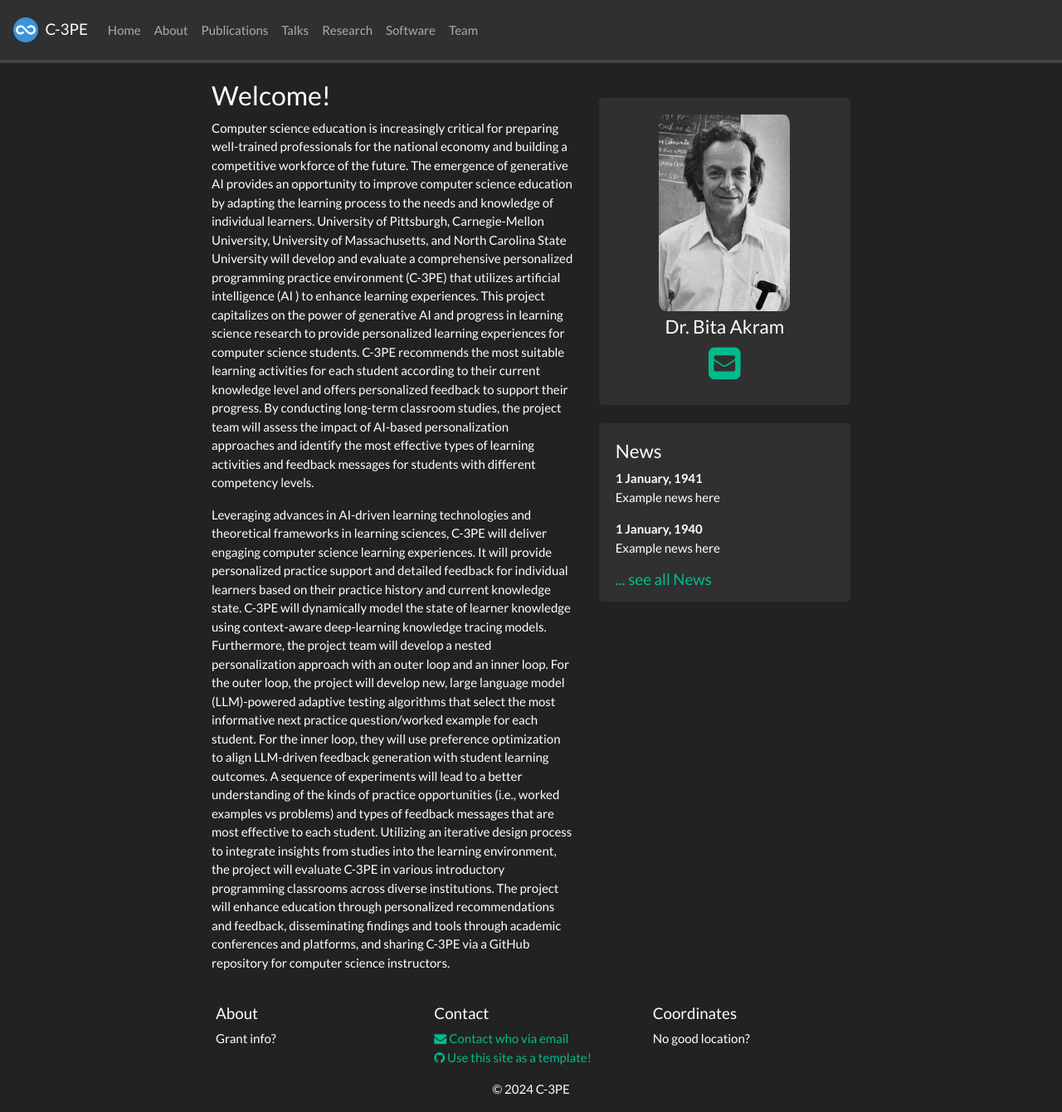
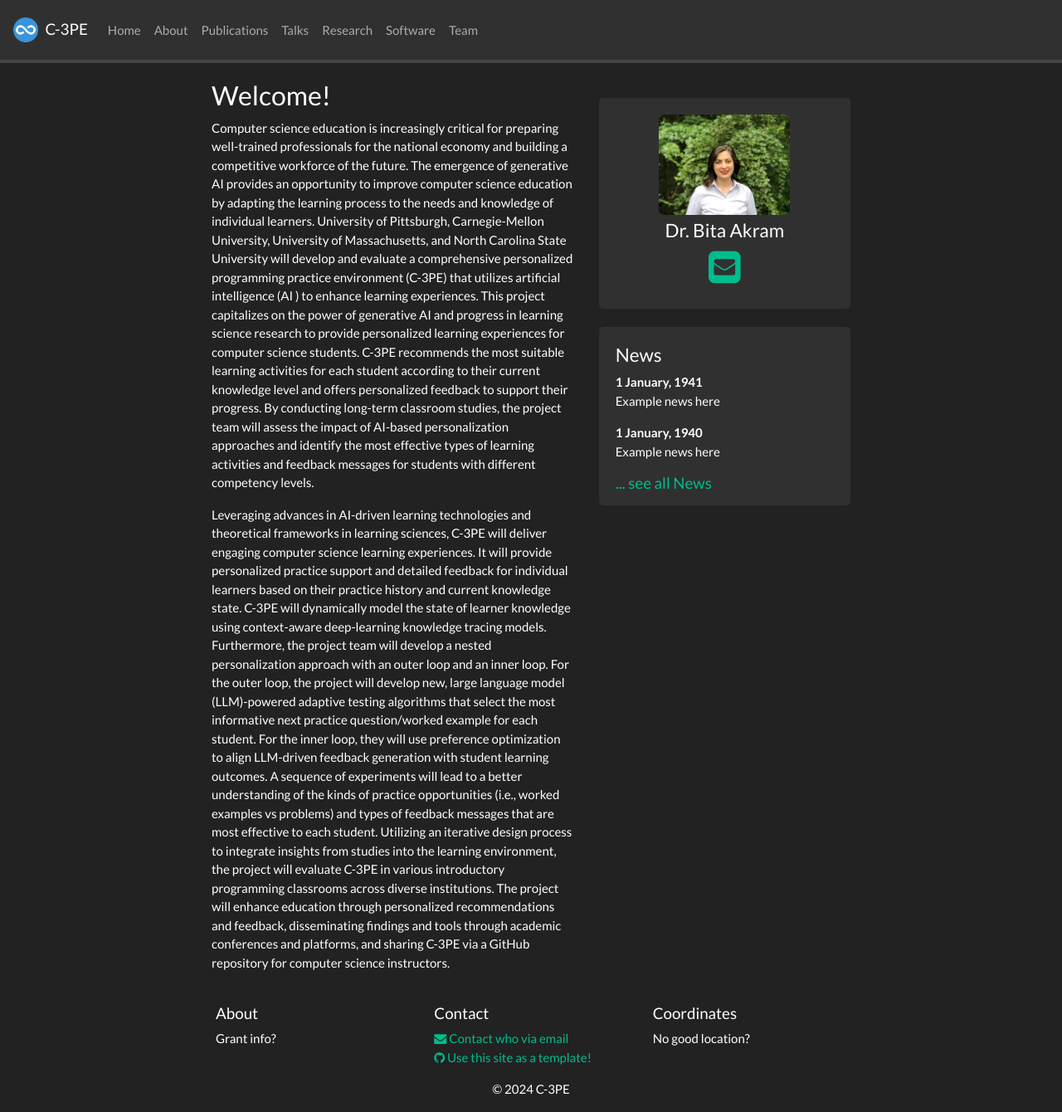
Before and after one commit to C-3PE/c-3pe.github.io, a Jekyll site: the page built from _pages/home.md, in a window 1280 px wide and 1340 px high. Shown: the whole window at 83% size. Built offline with Jekyll 4.4.1, drawn with Linux system fonts in a browser that asks for light colours; nearby versions of some CDN libraries; a style sheet for code colours, icons or effects is not loaded.

Commit message:
Fix Bita's Headshot

```diff
--- a/_data/pi.yml
+++ b/_data/pi.yml
@@ -1,5 +1,5 @@
 - name: Dr. Bita Akram
-  photo: headshot.jpg
+  photo: bakram.jpeg
   info: Assistant Professor, North Carolina State University
   email: bakram@ncsu.edu
   # github: https://github.com/
```
Also changed, not shown: images/bakram.jpeg (added).
